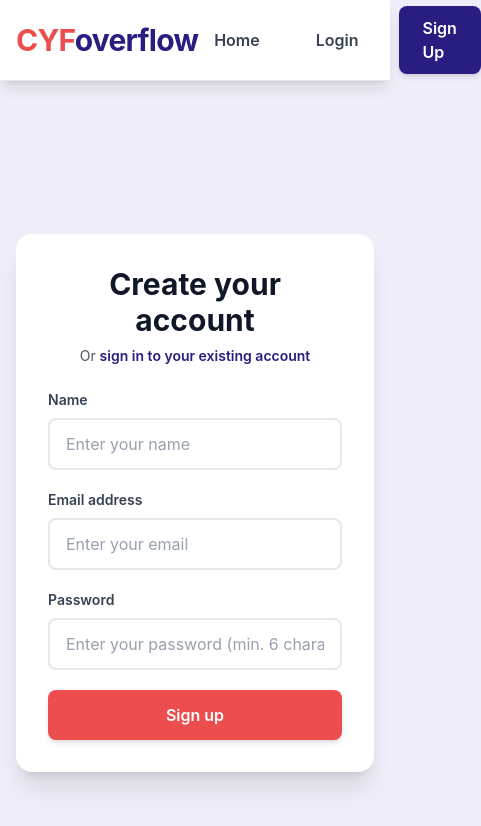
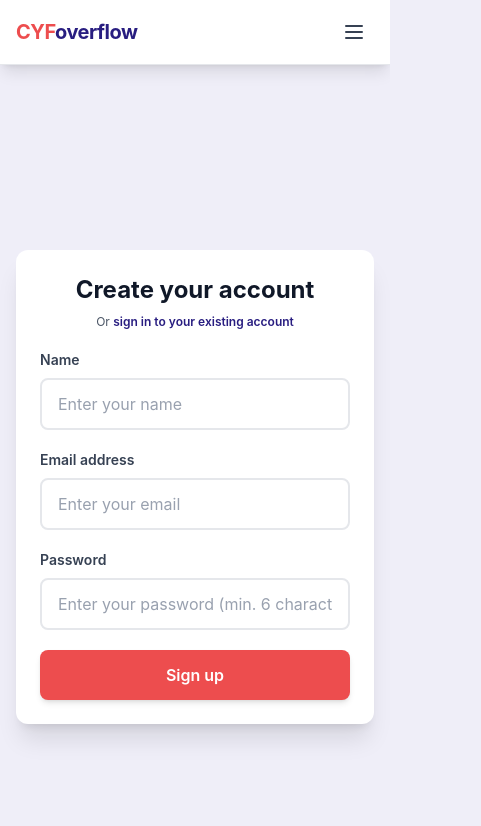
Before and after one commit to Luke-Manyamazi/CYFoverflow, a React (Vite) app in the folder web/: page /signup in a window 390 px wide. Shown: the top 826 px of the page, 481 px wide, since content can reach past the window. Built offline with nearby package versions, Linux system fonts and the light colour scheme.

Commit message:
Apply Css responsive layout

```diff
--- a/web/src/components/Navbar.jsx
+++ b/web/src/components/Navbar.jsx
@@ -1,13 +1,17 @@
+import { useState } from "react";
 import { Link, useNavigate } from "react-router-dom";
+
 import { useAuth } from "../contexts/useAuth";
 
 function Navbar() {
+	const [isMenuOpen, setIsMenuOpen] = useState(false);
 	const navigate = useNavigate();
 	const { isLoggedIn, user, logout } = useAuth();
 
 	const handleLogout = () => {
 		logout();
 		navigate("/");
+		setIsMenuOpen(false);
 	};
 
 	const userName = user?.username || user?.name;
@@ -15,28 +19,29 @@ function Navbar() {
 	return (
 		<nav className="bg-white shadow-lg border-b border-gray-200">
 			<div className="max-w-7xl mx-auto px-4 sm:px-6 lg:px-8">
-        <div className="flex justify-between items-center h-20">
+				<div className="flex justify-between items-center h-16 md:h-20">
 					<Link
 						to="/"
 						className="flex items-center hover:opacity-80 transition-opacity"
 					>
-            <span className="text-3xl font-bold tracking-tight">
+						<span className="text-xl sm:text-2xl md:text-3xl font-bold tracking-tight">
 							<span style={{ color: "#ed4d4e" }}>CYF</span>
 							<span style={{ color: "#281d80" }}>overflow</span>
 						</span>
 					</Link>
 
-          <div className="flex items-center gap-6">
+					{/* Desktop Menu */}
+					<div className="hidden md:flex items-center gap-4 lg:gap-6">
 						<Link
 							to="/"
-              className="text-gray-700 hover:text-[#281d80] px-4 py-2 rounded-lg text-base font-semibold transition-colors duration-200"
+							className="text-gray-700 hover:text-[#281d80] px-3 lg:px-4 py-2 rounded-lg text-sm lg:text-base font-semibold transition-colors duration-200"
 						>
 							Home
 						</Link>
 
 						{isLoggedIn ? (
 							<>
-                <span className="text-gray-700 px-4 py-2 text-base font-medium">
+								<span className="text-gray-700 px-3 lg:px-4 py-2 text-sm lg:text-base font-medium hidden lg:inline">
 									Welcome,{" "}
 									<span className="text-[#281d80] font-semibold">
 										{userName}
@@ -45,7 +50,7 @@ function Navbar() {
 								</span>
 								<button
 									onClick={handleLogout}
-                  className="bg-[#ed4d4e] text-white px-6 py-2.5 rounded-lg text-base font-semibold hover:bg-[#d43d3e] transition-all duration-200 shadow-md hover:shadow-lg"
+									className="bg-[#ed4d4e] text-white px-4 lg:px-6 py-2 lg:py-2.5 rounded-lg text-sm lg:text-base font-semibold hover:bg-[#d43d3e] transition-all duration-200 shadow-md hover:shadow-lg"
 								>
 									Logout
 								</button>
@@ -54,13 +59,85 @@ function Navbar() {
 							<>
 								<Link
 									to="/login"
+									className="text-gray-700 hover:text-[#281d80] px-3 lg:px-4 py-2 rounded-lg text-sm lg:text-base font-semibold transition-colors duration-200"
+								>
+									Login
+								</Link>
+								<Link
+									to="/signup"
+									className="bg-[#281d80] text-white px-4 lg:px-6 py-2 lg:py-2.5 rounded-lg text-sm lg:text-base font-semibold hover:bg-[#1f1566] transition-all duration-200 shadow-md hover:shadow-lg"
+								>
+									Sign Up
+								</Link>
+							</>
+						)}
+					</div>
+
+					{/* Mobile Menu Button */}
+					<button
+						onClick={() => setIsMenuOpen(!isMenuOpen)}
+						className="md:hidden p-2 rounded-lg text-gray-700 hover:bg-gray-100 transition-colors"
+						aria-label="Toggle menu"
+					>
+						<svg
+							className="w-6 h-6"
+							fill="none"
+							strokeLinecap="round"
+							strokeLinejoin="round"
+							strokeWidth="2"
+							viewBox="0 0 24 24"
+							stroke="currentColor"
+						>
+							{isMenuOpen ? (
+								<path d="M6 18L18 6M6 6l12 12" />
+							) : (
+								<path d="M4 6h16M4 12h16M4 18h16" />
+							)}
+						</svg>
+					</button>
+				</div>
+
+				{/* Mobile Menu */}
+				{isMenuOpen && (
+					<div className="md:hidden py-4 border-t border-gray-200">
+						<div className="flex flex-col space-y-3">
+							<Link
+								to="/"
+								onClick={() => setIsMenuOpen(false)}
+								className="text-gray-700 hover:text-[#281d80] px-4 py-2 rounded-lg text-base font-semibold transition-colors duration-200"
+							>
+								Home
+							</Link>
+
+							{isLoggedIn ? (
+								<>
+									<div className="text-gray-700 px-4 py-2 text-base font-medium">
+										Welcome,{" "}
+										<span className="text-[#281d80] font-semibold">
+											{userName}
+										</span>
+										!
+									</div>
+									<button
+										onClick={handleLogout}
+										className="bg-[#ed4d4e] text-white px-4 py-2.5 rounded-lg text-base font-semibold hover:bg-[#d43d3e] transition-all duration-200 shadow-md hover:shadow-lg text-left"
+									>
+										Logout
+									</button>
+								</>
+							) : (
+								<>
+									<Link
+										to="/login"
+										onClick={() => setIsMenuOpen(false)}
 										className="text-gray-700 hover:text-[#281d80] px-4 py-2 rounded-lg text-base font-semibold transition-colors duration-200"
 									>
 										Login
 									</Link>
 									<Link
 										to="/signup"
-                  className="bg-[#281d80] text-white px-6 py-2.5 rounded-lg text-base font-semibold hover:bg-[#1f1566] transition-all duration-200 shadow-md hover:shadow-lg"
+										onClick={() => setIsMenuOpen(false)}
+										className="bg-[#281d80] text-white px-4 py-2.5 rounded-lg text-base font-semibold hover:bg-[#1f1566] transition-all duration-200 shadow-md hover:shadow-lg text-center"
 									>
 										Sign Up
 									</Link>
@@ -68,6 +145,7 @@ function Navbar() {
 							)}
 						</div>
 					</div>
+				)}
 			</div>
 		</nav>
 	);
--- a/web/src/pages/Home.jsx
+++ b/web/src/pages/Home.jsx
@@ -1,15 +1,15 @@
 function Home() {
 	return (
-    <div className="max-w-7xl mx-auto px-4 sm:px-6 lg:px-8 py-16">
+		<div className="max-w-7xl mx-auto px-4 sm:px-6 lg:px-8 py-8 sm:py-12 md:py-16">
 			<div className="text-center">
-        <h1 className="text-5xl font-bold text-gray-900 mb-6">
+				<h1 className="text-3xl sm:text-4xl md:text-5xl lg:text-6xl font-bold text-gray-900 mb-4 sm:mb-6">
 					Welcome to <span style={{ color: "#ed4d4e" }}>CYF</span>
 					<span style={{ color: "#281d80" }}>overflow</span>
 				</h1>
-        <p className="text-xl text-gray-600 mb-4 font-medium">
+				<p className="text-lg sm:text-xl md:text-2xl text-gray-600 mb-3 sm:mb-4 font-medium px-4">
 					Your community Q&A platform for technical questions
 				</p>
-        <p className="text-gray-500 text-lg">
+				<p className="text-base sm:text-lg md:text-xl text-gray-500 px-4">
 					Questions list will be displayed here soon...
 				</p>
 			</div>
--- a/web/src/pages/Login.jsx
+++ b/web/src/pages/Login.jsx
@@ -1,5 +1,6 @@
 import { useState } from "react";
 import { Link, useNavigate } from "react-router-dom";
+
 import { useAuth } from "../contexts/useAuth";
 
 function Login() {
@@ -21,20 +22,20 @@ function Login() {
 		try {
 			await login(email, password);
 			navigate("/");
-    } catch {
-      setError("Login failed. Please try again.");
+		} catch (error) {
+			setError(error.message || "Login failed. Please try again.");
 		}
 	};
 
 	return (
-    <div className="min-h-screen flex items-center justify-center py-12 px-4 sm:px-6 lg:px-8">
-      <div className="max-w-md">
-        <div className="bg-white rounded-2xl shadow-xl p-8 space-y-6">
+		<div className="min-h-screen flex items-center justify-center py-8 sm:py-12 px-4 sm:px-6 lg:px-8">
+			<div className="w-full max-w-md">
+				<div className="bg-white rounded-xl sm:rounded-2xl shadow-xl p-6 sm:p-8 space-y-5 sm:space-y-6">
 					<div className="text-center">
-            <h2 className="text-3xl font-bold text-gray-900 mb-2">
+						<h2 className="text-2xl sm:text-3xl font-bold text-gray-900 mb-2">
 							Sign in to your account
 						</h2>
-            <p className="text-sm text-gray-600">
+						<p className="text-xs sm:text-sm text-gray-600">
 							Or{" "}
 							<Link
 								to="/signup"
--- a/web/src/pages/SignUp.jsx
+++ b/web/src/pages/SignUp.jsx
@@ -1,5 +1,6 @@
 import { useState } from "react";
 import { Link, useNavigate } from "react-router-dom";
+
 import { useAuth } from "../contexts/useAuth";
 
 function SignUp() {
@@ -33,14 +34,14 @@ function SignUp() {
 	};
 
 	return (
-    <div className="min-h-screen flex items-center justify-center py-12 px-4 sm:px-6 lg:px-8">
-      <div className="max-w-md">
-        <div className="bg-white rounded-2xl shadow-xl p-8 space-y-6">
+		<div className="min-h-screen flex items-center justify-center py-8 sm:py-12 px-4 sm:px-6 lg:px-8">
+			<div className="w-full max-w-md">
+				<div className="bg-white rounded-xl sm:rounded-2xl shadow-xl p-6 sm:p-8 space-y-5 sm:space-y-6">
 					<div className="text-center">
-            <h2 className="text-3xl font-bold text-gray-900 mb-2">
+						<h2 className="text-2xl sm:text-3xl font-bold text-gray-900 mb-2">
 							Create your account
 						</h2>
-            <p className="text-sm text-gray-600">
+						<p className="text-xs sm:text-sm text-gray-600">
 							Or{" "}
 							<Link
 								to="/login"
```
Lines whose indentation alone changed are shown as unchanged.
